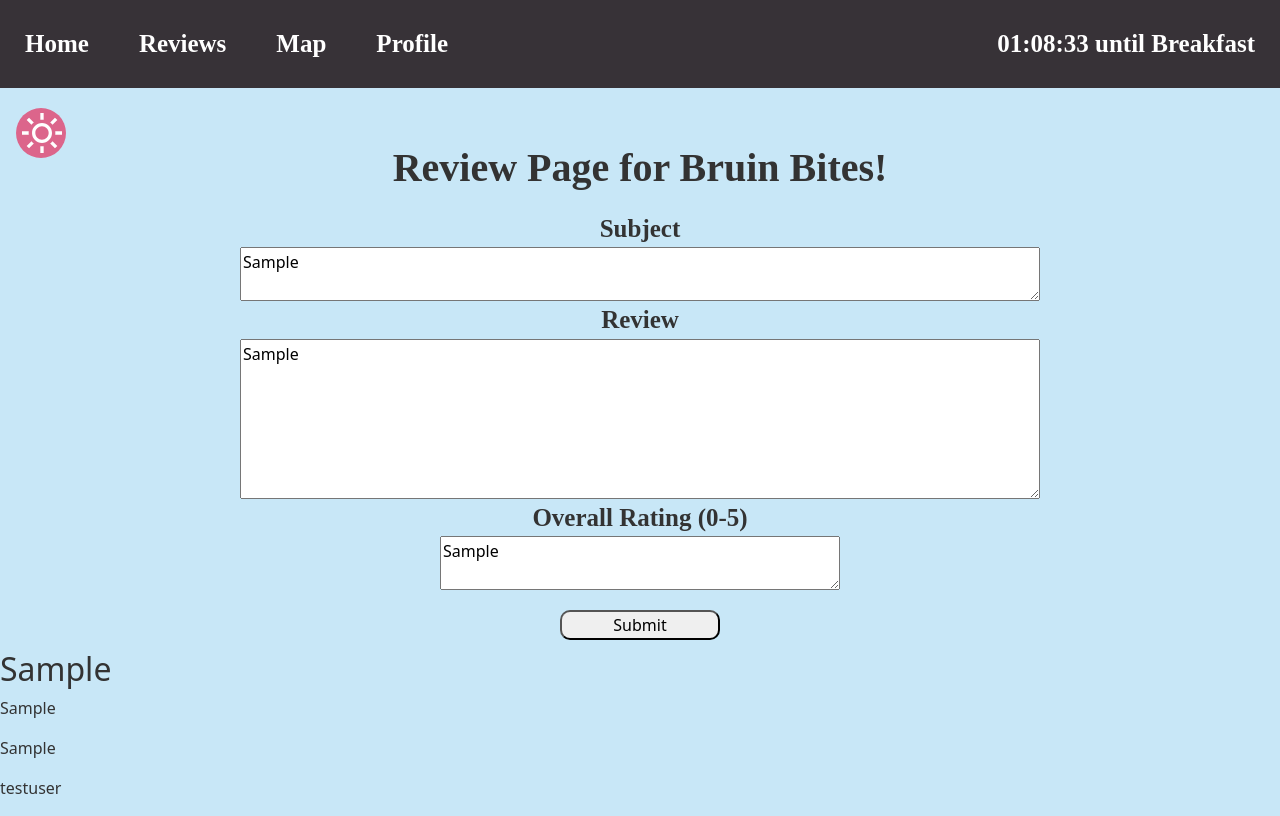
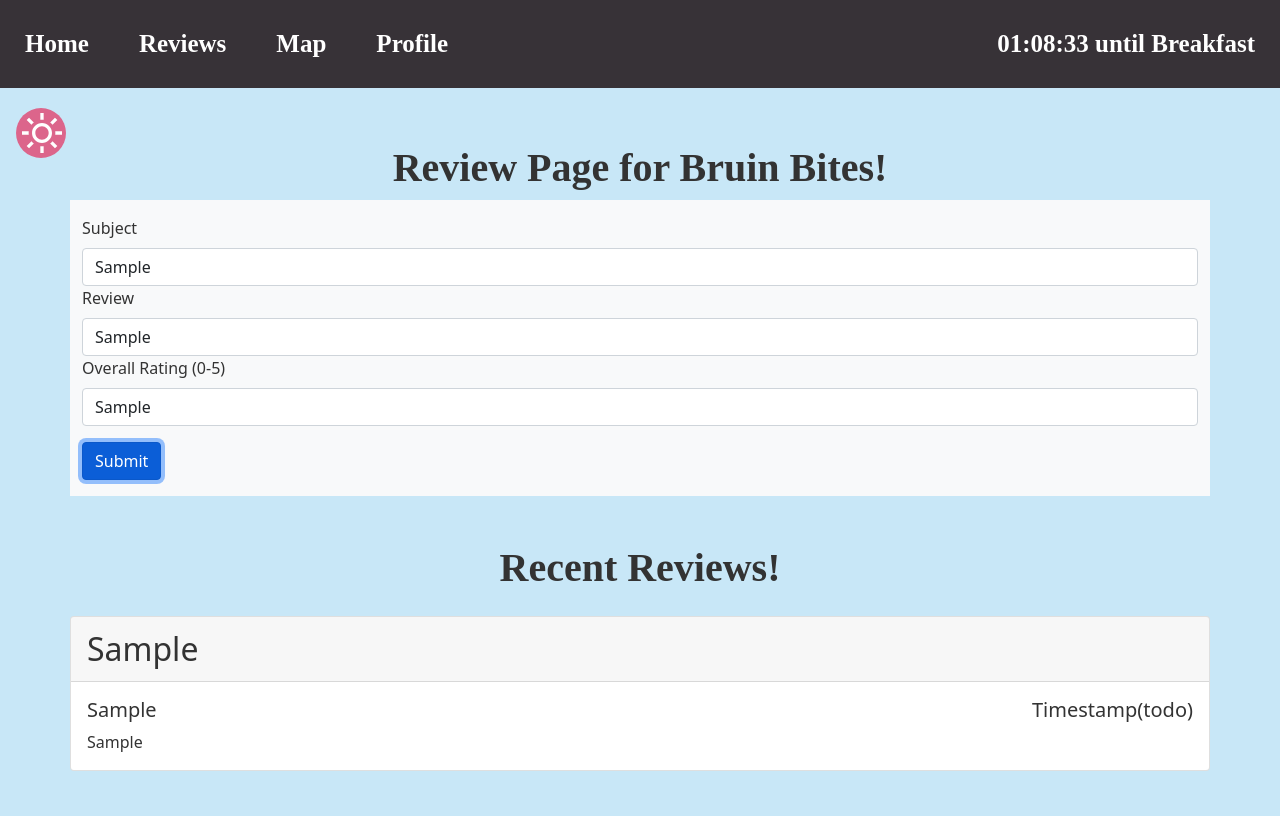
Before and after one commit to 35L-sleepy-tamagos/bruin-bites, a React (Create React App) app in the folder bites-frontend/: page /reviews in a window 1280 px wide. Both pictures are taken after typing "Sample", "Sample", "Sample" into the empty fields and a click on the button "Submit". Built offline with nearby package versions, Linux system fonts and the light colour scheme; no server answers; the database is empty.

Commit message:
one more note

```diff
--- a/bites-frontend/src/components/ReviewCard.js
+++ b/bites-frontend/src/components/ReviewCard.js
@@ -7,7 +7,10 @@ function ReviewCard(props) {
 		<Card>
 			<Card.Header className="fs-2">{props.review_header}</Card.Header>
 			<div className="m-3">
-				<Card.Title>{props.review_rating} | {props.review_time}</Card.Title>
+				<Card.Title className="d-flex justify-content-between">
+					<div>{props.review_rating}</div>
+					<div>Timestamp(todo){props.review_time}</div>
+				</Card.Title>
 				<Card.Text>{props.review_text}</Card.Text>
 			</div>
 		</Card>
--- a/bites-frontend/src/pages/Review.js
+++ b/bites-frontend/src/pages/Review.js
@@ -1,7 +1,19 @@
 import React, { useEffect } from "react";
 import { getReviews, createReview } from "../components/firebaseConfig/utils";
 import { useFormik } from "formik";
-import "./Review.css"
+import { Container, Row, Col, Form, Button } from "react-bootstrap"
+import ReviewCard from "../components/ReviewCard";
+// import "./Review.css"
+
+// FOR CSS spacing: https://getbootstrap.com/docs/4.0/utilities/spacing/
+// The above docs apply to css not react bootstrap but everything works if you
+// put the format string into the className attribute within JSX
+//
+// Also note Review.css is commented out at the moment to not interfere with
+// default bootstrap styling
+//
+// TODO: get colors to play nice with dark mode (try overriding bootstrap
+// defaults in a base css file instead of going file by file?)
 
 export default function Review() {
 	const [reviews, setReviews] = React.useState([]);
@@ -29,11 +41,18 @@ export default function Review() {
 		},
 	});
 	return (
-    <div>
-      <h1>Review Page for Bruin Bites!</h1>
-      <form onSubmit={formik.handleSubmit} class="input-container">
-        <label htmlFor="title" className="title">Subject</label>
-        <textarea
+		<Container>
+			<Row>
+				<Col>
+					<h1 className="fs-1">Review Page for Bruin Bites!</h1>
+				</Col>
+			</Row>
+			<Row>
+				<Col className="bg-light col-12">
+				<Form onSubmit={formik.handleSubmit} className="py-3">
+					<Form.Group>
+						<Form.Label htmlFor="title">Subject</Form.Label>
+						<Form.Control
 							placeholder="Enter a title..."
 							id="title"
 							name="title"
@@ -42,9 +61,11 @@ export default function Review() {
 							value={formik.values.title}
 							className="title-field"
 						/>
+					</Form.Group>
 
-        <label htmlFor="body" className="title">Review</label>
-        <textarea
+					<Form.Group>
+						<Form.Label htmlFor="body">Review</Form.Label>
+						<Form.Control
 							placeholder="Enter your review..."
 							id="body"
 							name="body"
@@ -53,9 +74,11 @@ export default function Review() {
 							value={formik.values.body}
 							className="body-field"
 						/>
+					</Form.Group>
 
-        <label htmlFor="rating" className="title">Overall Rating (0-5)</label>
-        <textarea
+					<Form.Group className="mb-3">
+						<Form.Label htmlFor="rating">Overall Rating (0-5)</Form.Label>
+						<Form.Control
 							placeholder="Enter your rating..."
 							id="rating"
 							name="rating"
@@ -64,19 +87,33 @@ export default function Review() {
 							value={formik.values.rating}
 							className="rating-field"
 						/>
+					</Form.Group>
 
-        <button type="submit" className="review-button">Submit</button>
-      </form>
+					<Button variant="primary" type="submit">Submit</Button>
+				</Form>
+				</Col>
+			</Row>
+
+			<Row>
+				<Col className="mt-5">
+					<h1 className="fs-1">Recent Reviews!</h1>
+				</Col>
+			</Row>
+			<Row className="py-2">
 				{reviews.map((review, i) => {
 					return (
-          <div key={i}>
-            <h2>{review.title}</h2>
-            <p>{review.body}</p>
-            <p>{review.rating}</p>
-            <p>{review.user}</p>
-          </div>
+						<Col className="px-0 col-12 gy-2">
+							<ReviewCard
+								key={i}
+								review_header={review.title}
+								review_text={review.body}
+								review_rating={review.rating}
+								// <p>{review.user}</p>
+							/>
+						</Col>
 					);
 				})}
-    </div>
+			</Row>
+		</Container>
 	);
 }
```
Also changed, not shown: bites-frontend/src/pages/Profile.js (line endings or trailing spaces). Lines whose indentation alone changed are shown as unchanged.
